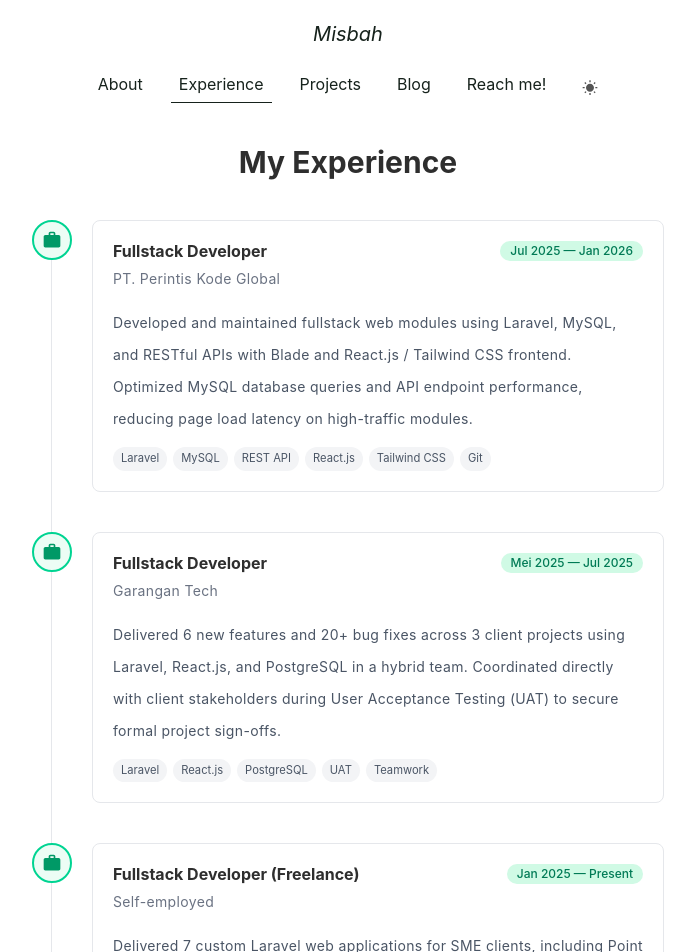
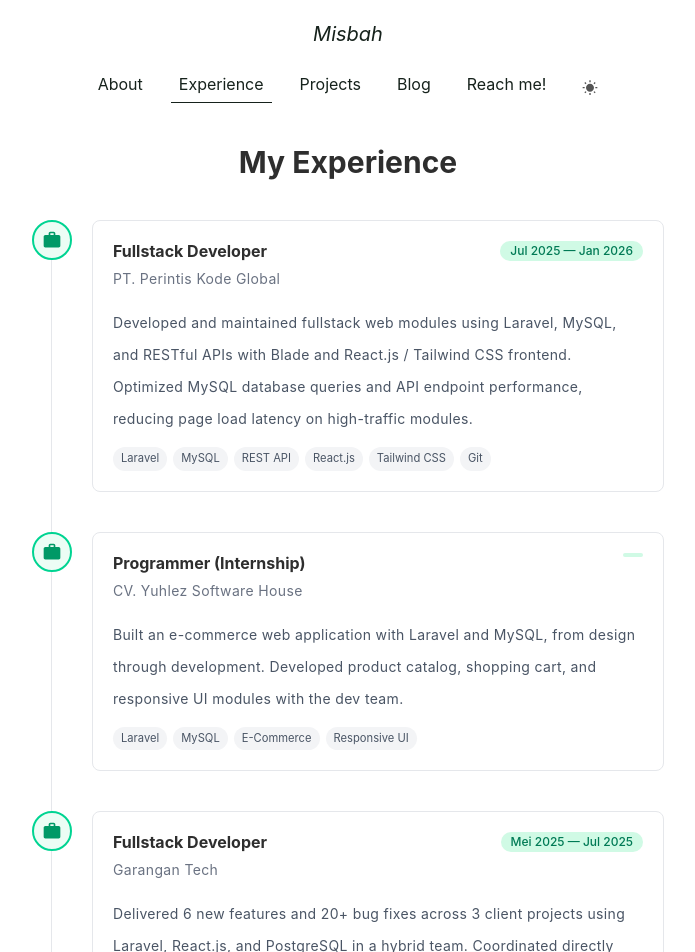
Before and after one commit to misbahkun/my-portofolio, a React (Vite) app: page /experience in a window 1280 px wide. Shown: the top 952 px of the page, without its empty margins (292-987 px from the left). Built offline with nearby package versions, Linux system fonts and the light colour scheme.

Commit message:
Update experience: add Yuhlez internship, fix freelance dates per CV

```diff
--- a/src/data/experiences.ts
+++ b/src/data/experiences.ts
@@ -12,6 +12,15 @@ export const experiences: Experience[] = [
   },
   {
     type: 'work',
+    title: 'Programmer (Internship)',
+    organization: 'CV. Yuhlez Software House',
+    period: '',
+    description:
+      'Built an e-commerce web application with Laravel and MySQL, from design through development. Developed product catalog, shopping cart, and responsive UI modules with the dev team.',
+    tags: ['Laravel', 'MySQL', 'E-Commerce', 'Responsive UI'],
+  },
+  {
+    type: 'work',
     title: 'Fullstack Developer',
     organization: 'Garangan Tech',
     period: 'Mei 2025 — Jul 2025',
@@ -23,7 +32,7 @@ export const experiences: Experience[] = [
     type: 'work',
     title: 'Fullstack Developer (Freelance)',
     organization: 'Self-employed',
-    period: 'Jan 2025 — Present',
+    period: 'Feb 2024 — Dec 2024',
     description:
       'Delivered 7 custom Laravel web applications for SME clients, including Point of Sale (POS), inventory systems, and company profiles. Handled full lifecycle from requirement discovery, system architecture, Midtrans payment gateway integration, to cPanel/VPS deployment.',
     tags: ['Laravel', 'MySQL', 'Midtrans', 'Docker', 'VPS Deployment', 'REST APIs'],
```
